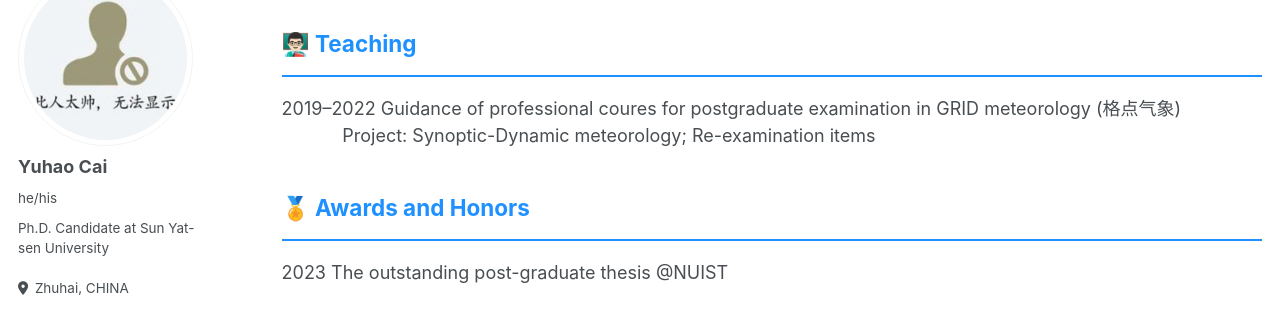
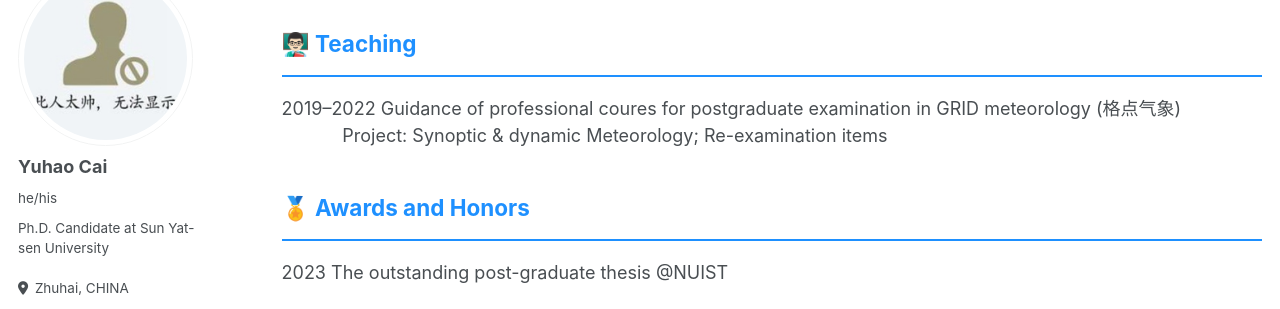
Before and after one commit to caiyh63/caiyh63.github.io, a Jekyll site: the page built from _pages/cv.md, in a window 1280 px wide and 900 px high, scrolled down 1489 px. Shown: the part 135-444 px from the top of the window. Built offline with Jekyll 4.4.1, drawn with Linux system fonts in a browser that asks for light colours; some web fonts are replaced.

Commit message:
Update cv.md

```diff
--- a/_pages/cv.md
+++ b/_pages/cv.md
@@ -59,7 +59,7 @@ Thermal effect of Tibetan Plateau (snow, surface temperature) on East Asian clim
 <hr style="border: none; background-color: #1E90FF; height: 2px;"/>
 
 2019–2022 Guidance of  professional coures for postgraduate examination in GRID meteorology (格点气象)<br>
-&nbsp;&nbsp;&nbsp;&nbsp;&nbsp;&nbsp;&nbsp;&nbsp;&nbsp;&nbsp;&nbsp;&nbsp;Project: Synoptic-Dynamic meteorology; Re-examination items
+&nbsp;&nbsp;&nbsp;&nbsp;&nbsp;&nbsp;&nbsp;&nbsp;&nbsp;&nbsp;&nbsp;&nbsp;Project: Synoptic & dynamic Meteorology; Re-examination items
 
 
 ## 🏅 <span style="color:#1E90FF">Awards and Honors</span>
```
